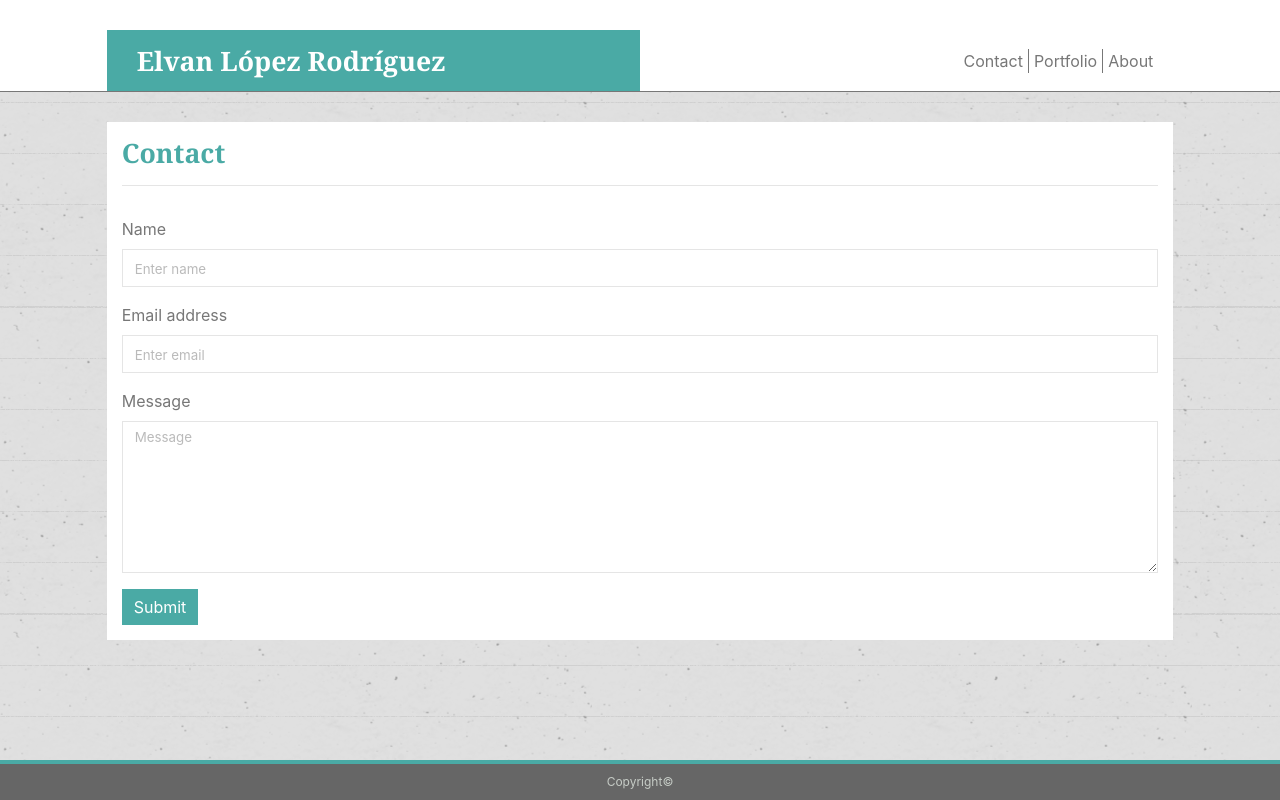
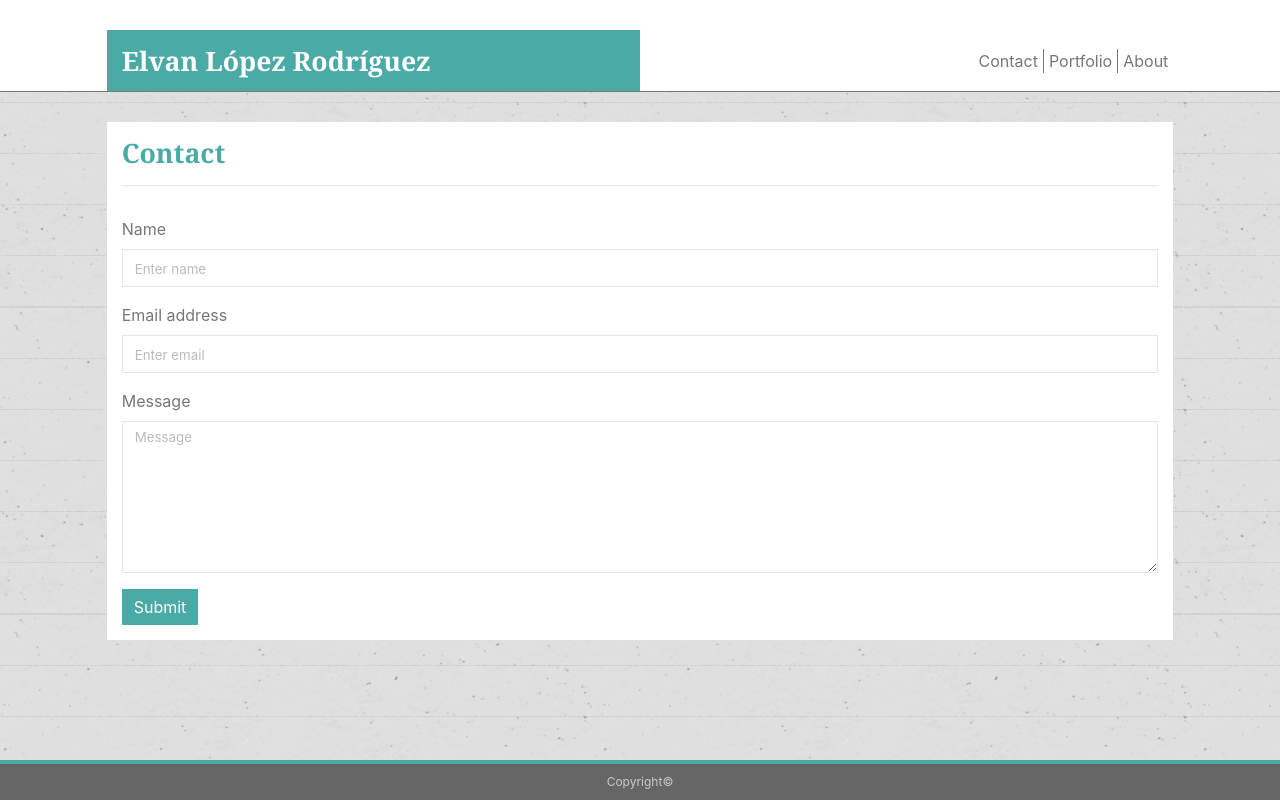
Before and after one commit to ELVANRODRIGUEZ/Bootstrap-Portfolio, a plain HTML site: page contact.html in a window 1280 px wide. Drawn offline with nearby package versions, Linux system fonts and the light colour scheme.

Commit message:
Fixing final issues

```diff
--- a/assets/css/contactStyle.css
+++ b/assets/css/contactStyle.css
@@ -41,6 +41,11 @@ html, body{
     /* Recission from the top and bottom */
     padding-top: 30px;
     padding-bottom: 30px;
+}
+
+.columns {
+    /* Override column margin defaults. */
+    padding:0px;
 }
 
 .col1 {
--- a/assets/css/portfolioStyle.css
+++ b/assets/css/portfolioStyle.css
@@ -46,7 +46,6 @@ html, body{
 .columns {
     /* Override column margin defaults. */
     padding:0px;
-
 }
 
 .col2 {
@@ -206,7 +205,7 @@ h1 {
 /* Mediaquery to change Picture on active behavior, */
 /* heder row top recission at small screen sizes and */
 /* navigation buttons justification. */
-@media screen and (max-width: 980px) {
+@media screen and (max-width: 982px) {
     .PicThumbnail:active {
         padding: 10%;
         padding-top: 5%;
```
